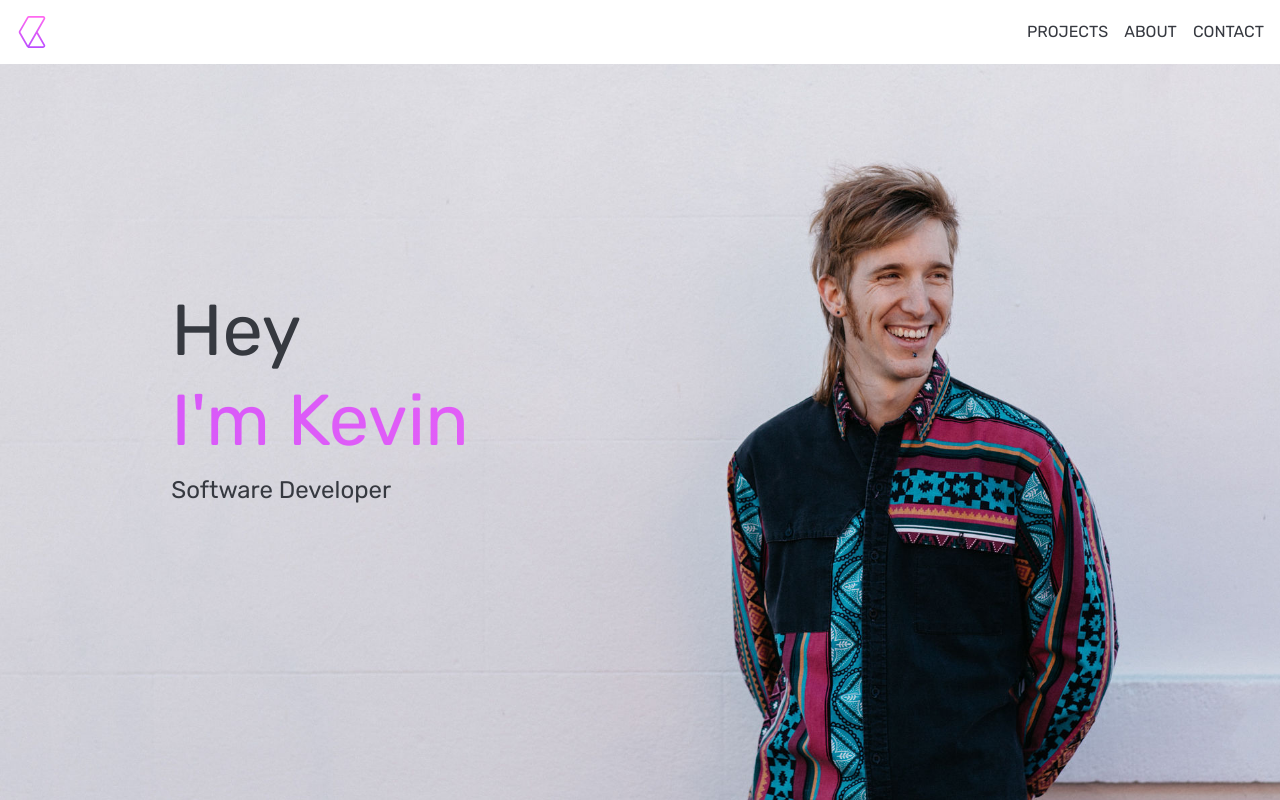
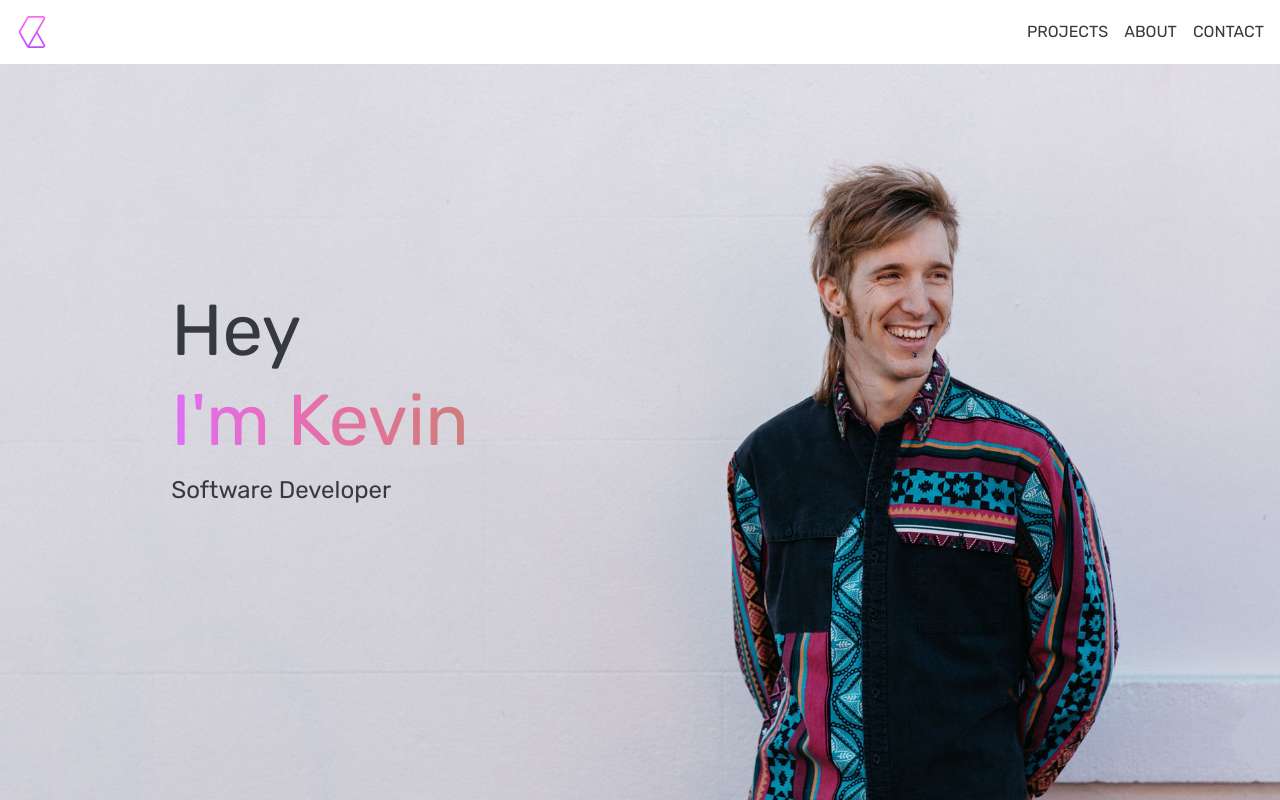
Before and after one commit to optimistic-updt/my-portofolio, a Next.js app: page / in a window 1280 px wide. Built offline with nearby package versions, Linux system fonts and the light colour scheme.

Commit message:
feat(hero): more work on gradients

```diff
--- a/app/feature/HeroSection/HeroSection.module.css
+++ b/app/feature/HeroSection/HeroSection.module.css
@@ -20,15 +20,19 @@
 .hero-gradient-text {
   --_space: ;
 
-  --_color-1-from: var(--primary);
-  --_color-2-from: var(--secondary);
+  /* --_color-1-from: var(--primary);
+  --_color-2-from: var(--secondary); */
+  /*  */
+  --_color-1-from: #ff8ef4;
+  --_color-2-from: #ab46ea;
+  /*  */
   --_color-1-to: var(--secondary);
-  --_color-2-to: var(--primary);
-
+  --_color-2-to: #f0b607;
+  /*  */
   --color-1: var(--_color-1-from);
   --color-2: var(--_color-2-from);
 
-  animation: color-change 1.2s linear infinite alternate;
+  animation: color-change 2.2s linear infinite alternate;
 
   background: linear-gradient(
     to right var(--_space),
```
